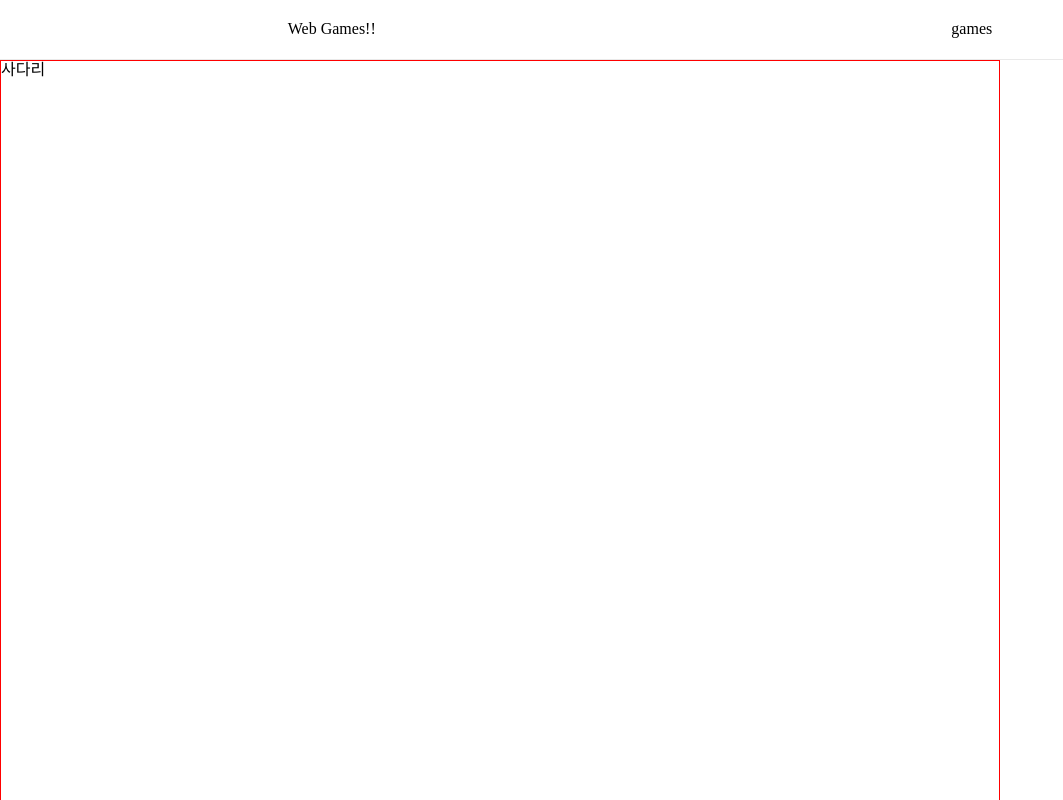
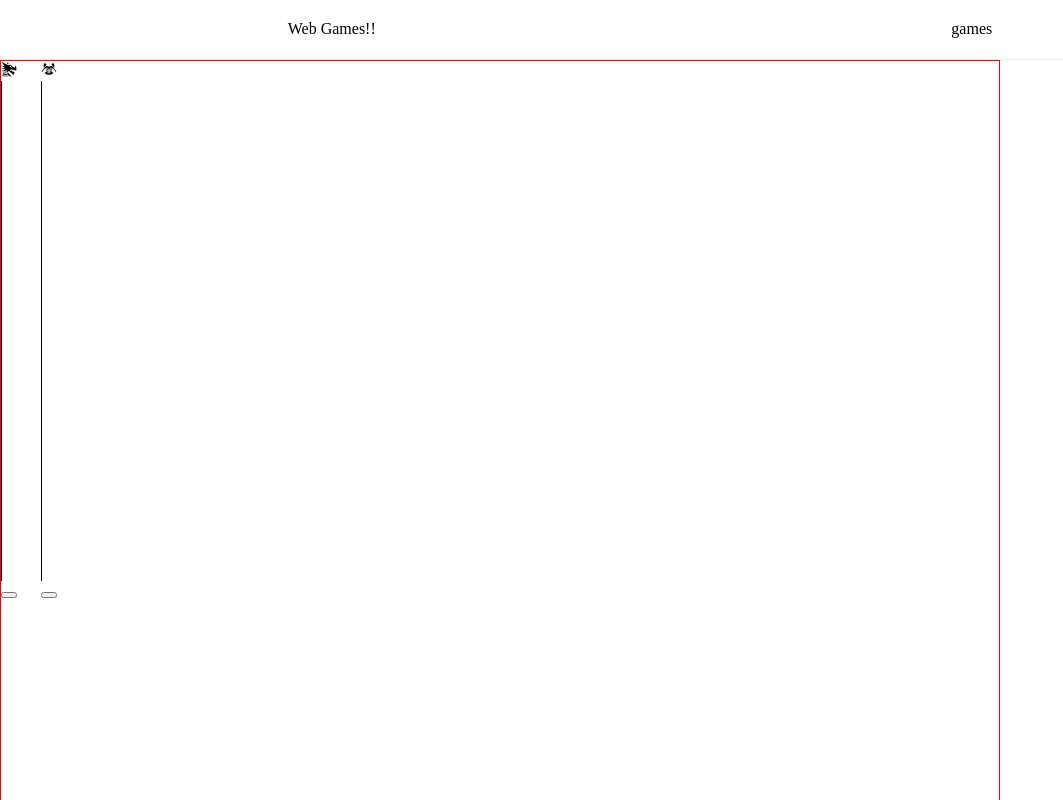
Before and after one commit to pho9902/webGames, a Next.js app: page /ladder in a window 1280 px wide. Both pictures are taken after a click on the button "Start!". Shown: the top 800 px of the page, without its empty margins (0-1063 px from the left). Built offline with nearby package versions, Linux system fonts and the light colour scheme.

Commit message:
ladder : 사다리 게임 컴포넌트 아이콘 return, 스타일 생성

```diff
--- a/src/components/Ladder/GameBoard/index.tsx
+++ b/src/components/Ladder/GameBoard/index.tsx
@@ -18,12 +18,13 @@ import {
   GiNinjaHead,
   GiMechaHead,
 } from "react-icons/gi";
+import {Goal, Ladder, Wrap, EachIcon} from './style'
 
 interface Props {
   count: number;
 }
 
-export default function After({ count }: Props) {
+export default function GameBoard({ count }: Props) : JSX.Element {
   const [users, setUsers] = useState<number[]>(Array(count).fill(0));
 
   const animals = [
@@ -57,42 +58,47 @@ export default function After({ count }: Props) {
       case "dog":
         return <GiLabradorHead />;
       case "raccoon":
-        <GiRaccoonHead />;
+        return <GiRaccoonHead />;
       case "camel":
-        <GiCamelHead />;
+        return <GiCamelHead />;
       case "fox":
-        <GiFox />;
+        return <GiFox />;
       case "tiger":
-        <GiTigerHead />;
+        return <GiTigerHead />;
       case "wolf":
-        <GiWolfHead />;
+        return <GiWolfHead />;
       case "dragon":
-        <GiSpikedDragonHead />;
+        return <GiSpikedDragonHead />;
       case "deer":
-        <GiDeerHead />;
+        return <GiDeerHead />;
       case "hyena":
-        <GiHyenaHead />;
+        return <GiHyenaHead />;
       case "kenku":
-        <GiKenkuHead />;
+        return <GiKenkuHead />;
       case "lynx":
-        <GiLynxHead />;
+        return <GiLynxHead />;
       case "triton":
-        <GiTritonHead />;
+        return <GiTritonHead />;
       case "ninja":
-        <GiNinjaHead />;
+        return <GiNinjaHead />;
       case "robot":
-        <GiMechaHead />;
+        return <GiMechaHead />;
     }
   };
 
   const sortedAnimal = animals.sort(() => Math.random() - 0.5);
 
-  return users.map((el, idx) => {
-    return (
-      <div key={idx}>
-        {el}
-        {setAnimalTag(sortedAnimal[idx])}
-      </div>
-    );
-  });
+  return (
+  <Wrap>
+    {users.map((el, idx) => {
+      return (
+        <EachIcon key={idx}>
+          {setAnimalTag(sortedAnimal[idx])}
+          <Ladder />
+          <Goal />
+        </EachIcon>
+      );
+    })}
+  </Wrap>
+  )
 }
--- /dev/null
+++ b/src/components/Ladder/GameBoard/style.ts
@@ -0,0 +1,22 @@
+import styled from "styled-components";
+
+export const Wrap = styled.div`
+    display: flex;
+`
+
+export const Ladder = styled.div`
+    border-left: 1px solid black;
+    border-top : none;
+    border-bottom : none;
+    height: 500px;
+    width: 40px;
+`
+
+export const EachIcon = styled.div`
+    heignt: 500px;
+    // border: 1px solid black;
+`
+
+export const Goal = styled.button`
+
+`
--- a/src/components/Ladder/index.tsx
+++ b/src/components/Ladder/index.tsx
@@ -10,8 +10,7 @@ export default function Ladder() {
   return (
     <Wrap>
       {isPlay ? (
-        // <GameBoard count={count} />
-        <div>사다리</div>
+        <GameBoard count={count} />
       ) : (
         <SettingGame count={count} setCount={setCount} setIsPlay={setIsPlay} />
       )}
```
